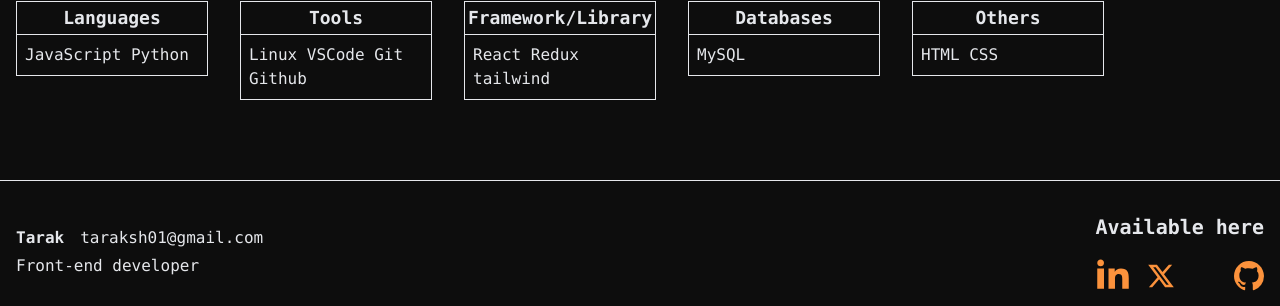
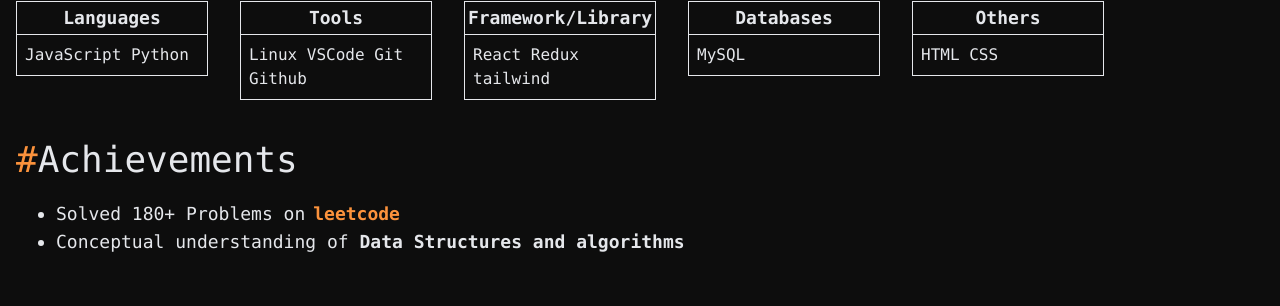
Before and after one commit to taraksh01/portfolio, a React (Vite) app: page /about in a window 1280 px wide. Shown: the part 719-1025 px from the top of the page. Built offline with nearby package versions, Linux system fonts and the light colour scheme; some icons are missing.

Commit message:
Added achievements

```diff
--- a/src/Components/About.js
+++ b/src/Components/About.js
@@ -1,5 +1,6 @@
 import Skill from "./Skill";
 import { skills } from "../skills";
+import { Link } from "react-router-dom";
 
 const About = () => {
   return (
@@ -20,7 +21,7 @@ const About = () => {
             </p>
           </div>
           <div>
-            <img className="w-96 h-96 hidden md:flex border" src="" alt="" />
+            <img className="w-96 h-96 hidden md:flex" src={""} alt="image" />
           </div>
         </div>
         <div className="my-10">
@@ -33,6 +34,30 @@ const About = () => {
             ))}
           </div>
         </div>
+        <div className="my-10">
+          <h2 className="text-3xl md:text-4xl">
+            <span className="text-orange-400">#</span>Achievements
+          </h2>
+          <div className="flex my-5 lg:w-2/3 flex-wrap gap-4 md:text-lg mx-2">
+            <ul className="ml-8 list-disc">
+              <li>
+                Solved 180+ Problems on
+                <Link
+                  to={"https://leetcode.com/taraksh01/"}
+                  className="px-2 font-bold text-orange-400 hover:underline"
+                >
+                  leetcode
+                </Link>
+              </li>
+              <li>
+                Conceptual understanding of{" "}
+                <span className="font-bold">
+                  Data Structures and algorithms
+                </span>
+              </li>
+            </ul>
+          </div>
+        </div>
       </div>
     </main>
   );
```
